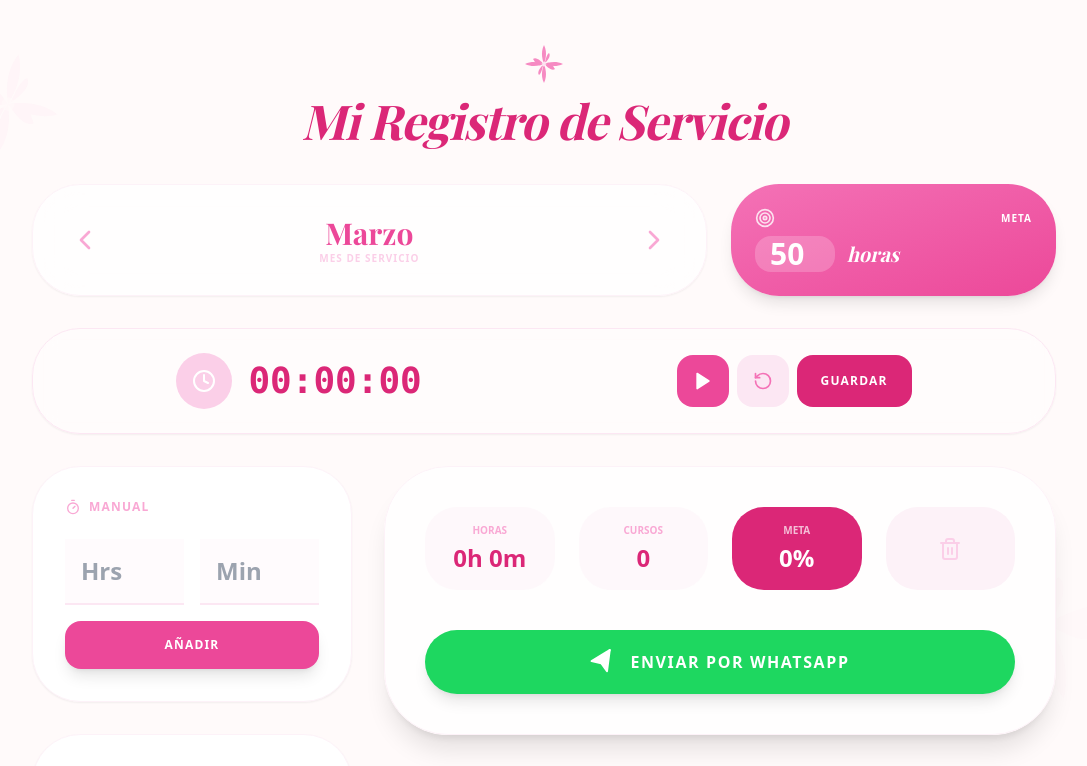
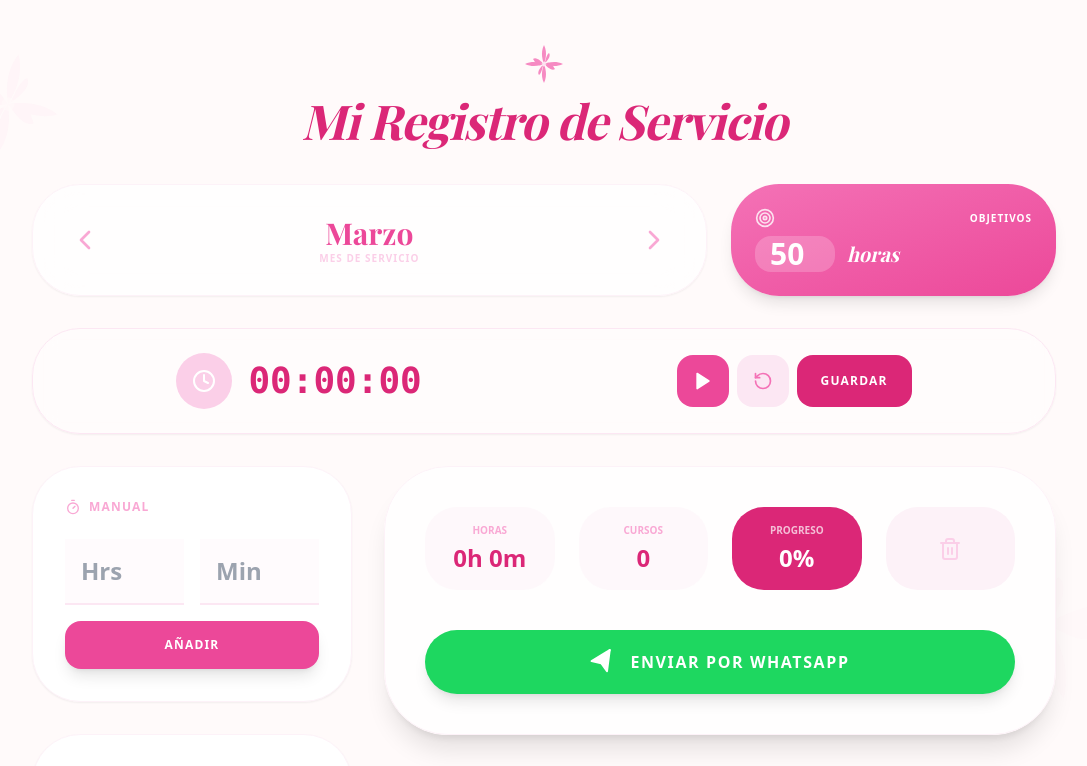
Before and after one commit to otmarycarolina-ship-it/mi-registro-sakura, a React (Create React App) app: page / in a window 1280 px wide. Shown: the top 766 px of the page, without its empty margins (96-1183 px from the left). Built offline with nearby package versions, Linux system fonts and the light colour scheme; a web font is replaced by a local one.

Commit message:
Update App.js

```diff
--- a/src/App.js
+++ b/src/App.js
@@ -124,15 +124,13 @@ const App = () => {
 
   const porcentaje = Math.min(100, (totalMinutos / (currentData.meta * 60)) * 100);
 
-  // FLOR CORREGIDA CON EXACTAMENTE 8 PÉTALOS
+  // FLOR CON EXACTAMENTE 8 PÉTALOS
   const SakuraIcon = ({ className }) => (
     <svg viewBox="0 0 24 24" fill="currentColor" className={className} xmlns="http://www.w3.org/2000/svg">
-      {/* Pétalos Principales (Cruz) */}
       <path d="M12 12c.5-1.5 2-5.5 0-9.5-2 4-.5 8 0 9.5z" />
       <path d="M12 12c1.5-.5 5.5-2 9.5 0-4 2-8 .5-9.5 0z" />
       <path d="M12 12c-.5 1.5-2 5.5 0 9.5 2-4 .5-8 0-9.5z" />
       <path d="M12 12c-1.5.5-5.5 2-9.5 0 4-2 8-.5 9.5 0z" />
-      {/* Pétalos Diagonales (X) - 4 pétalos más para sumar 8 */}
       <path d="M12 12c1.2-1 3.8-3.8 2.5-5.5-1.7 1.3-1.5 4.3-2.5 5.5z" />
       <path d="M12 12c1.2 1 3.8 3.8 5.5 2.5-1.3-1.7-1.5-4.3-5.5-2.5z" />
       <path d="M12 12c-1.2 1-3.8 3.8-2.5 5.5 1.7-1.3 1.5-4.3 2.5-5.5z" />
@@ -143,8 +141,11 @@ const App = () => {
 
   return (
     <div className="min-h-screen bg-[#fffafa] p-4 md:p-10 font-sans text-slate-700 relative overflow-x-hidden">
+      {/* DECORACIÓN DE FLORES ALREDEDOR */}
       <div className="fixed top-0 left-0 w-full h-full pointer-events-none overflow-hidden opacity-10">
         <SakuraIcon className="absolute top-10 left-10 w-32 h-32 text-pink-200 rotate-12" />
+        <SakuraIcon className="absolute top-1/4 right-[-20px] w-24 h-24 text-pink-100 rotate-45 opacity-40" />
+        <SakuraIcon className="absolute bottom-1/3 left-[-30px] w-20 h-20 text-pink-100 -rotate-12 opacity-30" />
         <SakuraIcon className="absolute bottom-20 right-10 w-48 h-48 text-pink-100 -rotate-12" />
       </div>
 
@@ -165,7 +166,8 @@ const App = () => {
           </div>
 
           <div className="bg-gradient-to-br from-pink-400 to-pink-500 p-6 rounded-[3rem] shadow-lg text-white flex flex-col justify-center">
-            <div className="flex justify-between items-center mb-2"><Target size={20} className="opacity-80" /><span className="text-[10px] font-black uppercase tracking-widest">Meta</span></div>
+            {/* CAMBIO: META -> OBJETIVOS */}
+            <div className="flex justify-between items-center mb-2"><Target size={20} className="opacity-80" /><span className="text-[10px] font-black uppercase tracking-widest">Objetivos</span></div>
             <div className="flex items-center gap-3">
               <input type="number" value={currentData.meta} onChange={(e) => updateCurrentMonth({ meta: Number(e.target.value) })} className="bg-white/20 w-20 text-3xl font-black rounded-2xl text-center focus:outline-none"/>
               <span className="text-xl font-serif italic">horas</span>
@@ -205,7 +207,8 @@ const App = () => {
             </section>
 
             <section className="bg-white p-8 rounded-[3rem] shadow-sm border border-pink-50">
-              <h3 className="text-xs font-black text-pink-300 uppercase tracking-widest mb-6 flex items-center gap-2"><CalendarIcon size={16} /> Actividad</h3>
+              {/* CAMBIO: ACTIVIDAD -> ACTIVIDAD DIARIA */}
+              <h3 className="text-xs font-black text-pink-300 uppercase tracking-widest mb-6 flex items-center gap-2"><CalendarIcon size={16} /> Actividad Diaria</h3>
               <div className="grid grid-cols-7 gap-2">
                 {[...Array(totalDiasMes)].map((_, i) => {
                   const dia = i + 1;
@@ -229,7 +232,8 @@ const App = () => {
               <div className="grid grid-cols-2 md:grid-cols-4 gap-6 mb-10 text-center">
                 <div className="p-4 bg-pink-50/50 rounded-[2rem]"><p className="text-[10px] font-black text-pink-300 uppercase mb-1">Horas</p><p className="text-2xl font-black text-pink-600">{horas}h {minutos}m</p></div>
                 <div className="p-4 bg-pink-50/50 rounded-[2rem]"><p className="text-[10px] font-black text-pink-300 uppercase mb-1">Cursos</p><p className="text-2xl font-black text-pink-600">{currentData.estudiantes.length}</p></div>
-                <div className="p-4 bg-pink-600 rounded-[2rem] text-white"><p className="text-[10px] font-black opacity-70 uppercase mb-1">Meta</p><p className="text-2xl font-black">{porcentaje.toFixed(0)}%</p></div>
+                {/* CAMBIO: META -> PROGRESO */}
+                <div className="p-4 bg-pink-600 rounded-[2rem] text-white"><p className="text-[10px] font-black opacity-70 uppercase mb-1">Progreso</p><p className="text-2xl font-black">{porcentaje.toFixed(0)}%</p></div>
                 <button onClick={() => {if(window.confirm("¿Borrar mes?")) updateCurrentMonth({historial:{}, estudiantes:[]})}} className="p-4 bg-pink-50 text-pink-200 rounded-[2rem] flex items-center justify-center hover:text-pink-400 transition-colors"><Trash2 size={24} /></button>
               </div>
 
```
